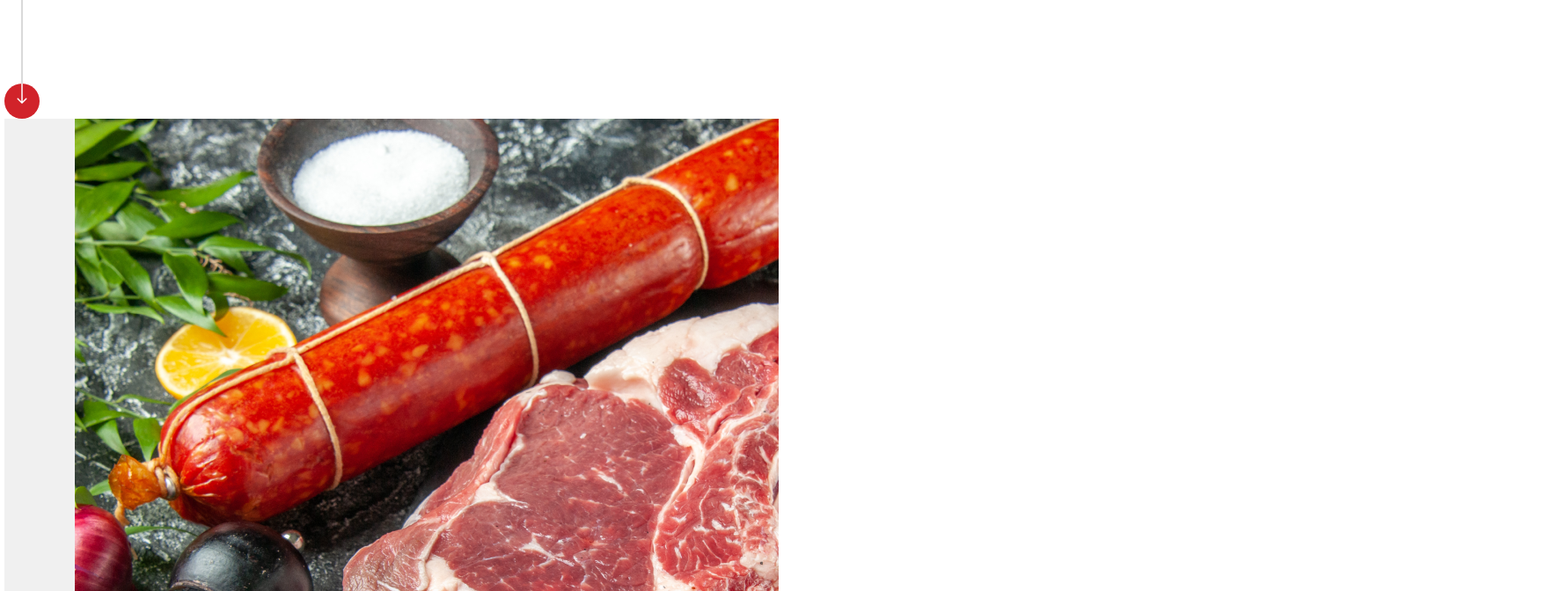
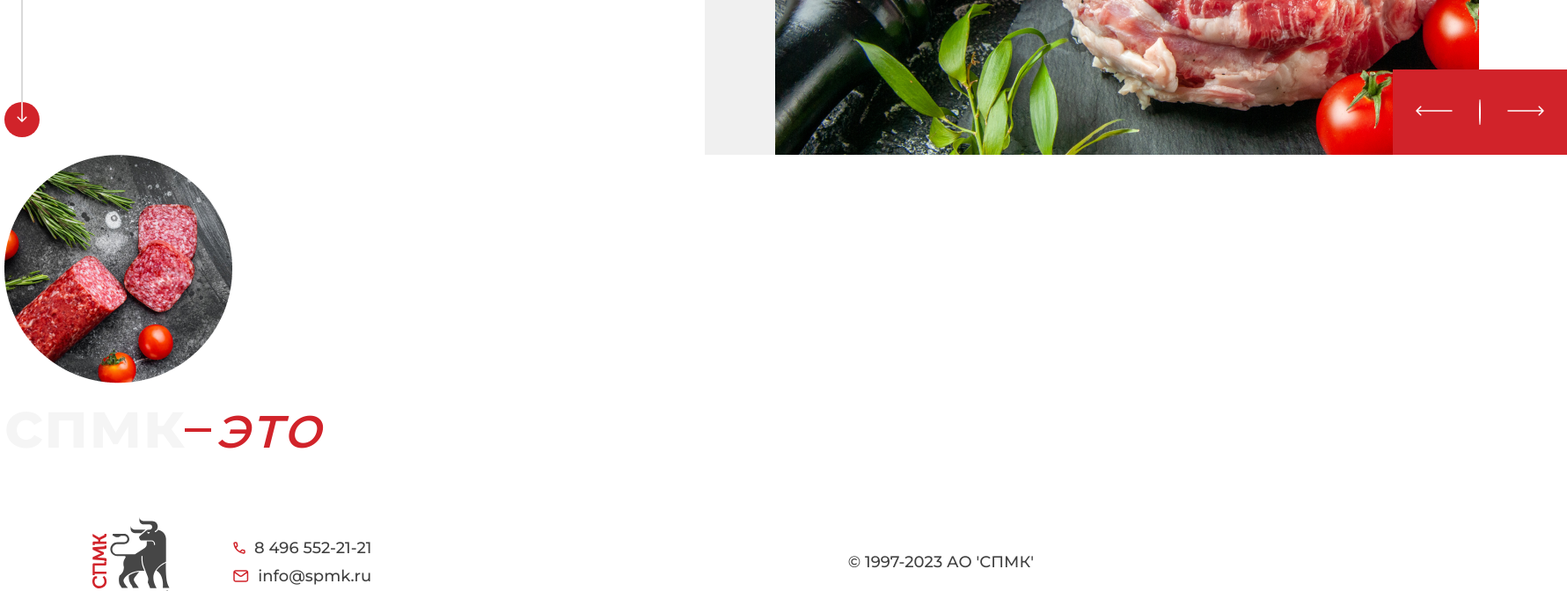
Before and after one commit to sergJess/MeatCombinat, a React (Create React App) app: page / in a window 1280 px wide. Shown: the part 760-1432 px from the top of the page at 88% size, 1781 px wide, since content can reach past the window. Built offline with nearby package versions, Linux system fonts and the light colour scheme.

Commit message:
feat: add spmc-about

```diff
--- a/src/app/app.tsx
+++ b/src/app/app.tsx
@@ -3,15 +3,13 @@ import './style/base-styles.css';
 import './style/common-styles.css';
 import { Header } from 'widgets/header/header';
 import { Footer } from 'entities/footer/footer';
-import { SPMCQuality } from 'entities/spmc-quality/spmc-quality';
-import { Slider } from 'features/slider/slider';
+import { MainPage } from 'pages/main-page/main-page';
 export class App extends React.Component {
   render(): React.ReactNode {
     return (
       <div className="app">
         <Header />
-        <SPMCQuality />
-        <Slider slides={[]} slideWidth={800} slideHeight={800} />
+        <MainPage />
         <Footer />
       </div>
     );
--- a/src/pages/main-page/main-page.css
+++ b/src/pages/main-page/main-page.css
@@ -0,0 +1,4 @@
+.main-page__head-block{
+	display: flex;
+	column-gap: 16.7rem;
+}
--- a/src/pages/main-page/main-page.tsx
+++ b/src/pages/main-page/main-page.tsx
@@ -0,0 +1,19 @@
+import React from 'react';
+import './main-page.css';
+import { SPMCQuality } from 'entities/spmc-quality/spmc-quality';
+import { Slider } from 'features/slider/slider';
+import { SpmcAbout } from 'shared/ui/spmc-about/spmc-about';
+
+export class MainPage extends React.Component {
+  render(): React.ReactNode {
+    return (
+      <div className="main-page">
+        <div className="main-page__head-block">
+          <SPMCQuality />
+          <Slider slides={[]} slideWidth={800} slideHeight={800} />
+        </div>
+        <SpmcAbout />
+      </div>
+    );
+  }
+}
--- /dev/null
+++ b/src/shared/ui/spmc-about/spmc-about.css
@@ -0,0 +1,27 @@
+.spmc-about__image-text{
+	color: #F5F5F5;
+	font-size: 7.5rem;
+	font-weight: 700;
+	list-style: 8.25rem;
+}
+.spmc-about__image-text_colored{
+	display: inline-block;
+	position: relative;
+	padding-left: 35px;
+	font-size: 6.8rem;
+	line-height: 7.48rem;
+	letter-spacing: 0.05em;
+	font-weight: 500;
+	font-style: italic;
+	color: #D1232A;
+}
+.spmc-about__image-text_colored::before{
+	content: "";
+	position: absolute;
+	width: 30px;
+	height: 4px;
+	left: 0;
+	top: 50%;
+	transform: translateY(50%);
+	background-color: #D1232A;
+}
--- /dev/null
+++ b/src/shared/ui/spmc-about/spmc-about.tsx
@@ -0,0 +1,22 @@
+import React from 'react';
+import './spmc-about.css';
+import Sausage from './img/saucage.png';
+import { ReactComponent as ShapeLine } from './img/shape-line.svg';
+
+export class SpmcAbout extends React.Component {
+  renderNumbers() {}
+  render() {
+    return (
+      <div className="spmc-about">
+        <div className="spmc-about__image">
+          <img src={Sausage}></img>
+          <p className="spmc-about__image-text">
+            спмк
+            <span className="spmc-about__image-text_colored">это</span>
+          </p>
+        </div>
+        <div className="spmc-about__numbers"></div>
+      </div>
+    );
+  }
+}
```
Also changed, not shown: src/shared/ui/spmc-about/img/saucage.png (added), src/shared/ui/spmc-about/img/shape-line.svg (added).
